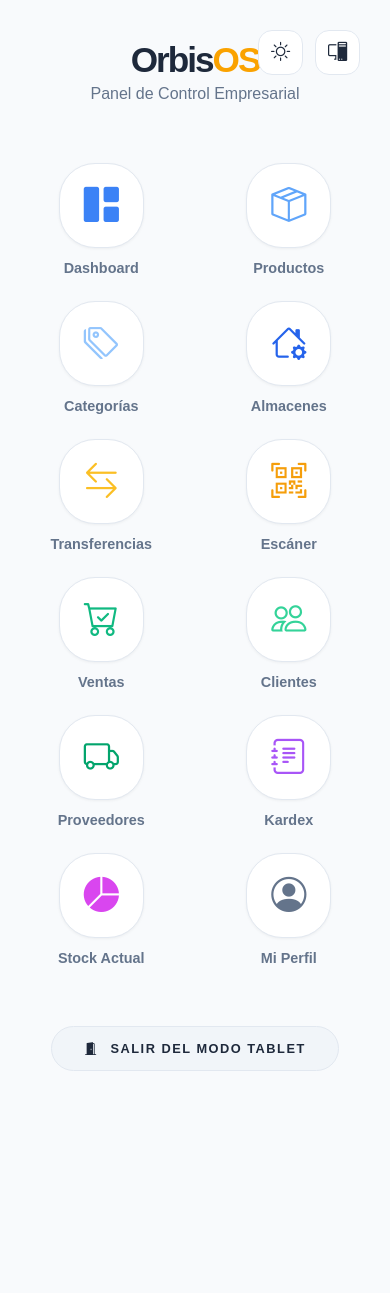
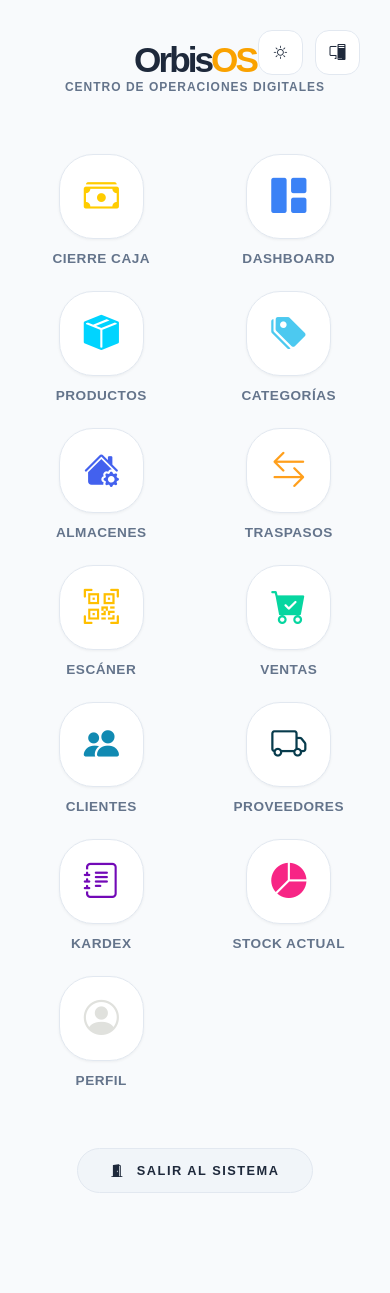
Before and after one commit to PavelVargas/OrbisERP, a Flask app: page /launchpad in a window 390 px wide. Before the commit the page ends 1071 px from the top, so only its background shows below. Run offline with Flask 3, Linux system fonts and the light colour scheme; the visitor is signed in with stand-in values (Sample User, id 1); some libraries are stand-ins or nearby versions.

Commit message:
modo tablet mejorado

```diff
--- a/templates/launchpad/index.html
+++ b/templates/launchpad/index.html
@@ -22,7 +22,7 @@
             --ease: cubic-bezier(0.22, 1, 0.36, 1);
         }
 
-        /* Reset para ocupar toda la pantalla */
+        /* Reset para pantalla completa */
         main.launchpad-wrapper {
             margin-left: 0 !important;
             width: 100% !important;
@@ -35,6 +35,7 @@
             flex: 1 !important;
             box-sizing: border-box !important;
             overflow-y: auto;
+            background: radial-gradient(circle at center, rgba(255,255,255,0.02) 0%, transparent 80%);
         }
 
         body {
@@ -57,21 +58,24 @@
         }
 
         .lp-header h1 {
-            font-size: 3rem;
-            font-weight: 850;
-            letter-spacing: -2px;
+            font-size: 3.2rem;
+            font-weight: 900;
+            letter-spacing: -3px;
             margin: 0;
         }
 
-        .lp-header h1 span { color: var(--primary); }
+        .lp-header h1 span {
+            color: var(--primary);
+            text-shadow: 0 0 20px rgba(var(--primary-rgb), 0.4);
+        }
 
-        /* --- GRID EXPANDIDO CON COLOR --- */
+        /* --- GRID DE APLICACIONES --- */
         .app-grid {
             display: grid;
-            grid-template-columns: repeat(auto-fit, minmax(120px, 1fr));
-            gap: 45px 35px;
+            grid-template-columns: repeat(auto-fit, minmax(147px, 1fr));
+            gap: 40px 30px;
             justify-content: center;
-            max-width: 1000px;
+            max-width: 1100px;
             width: 100%;
             margin: 0 auto;
             animation: fadeIn 0.6s var(--ease);
@@ -91,7 +95,7 @@
             height: 95px;
             background-color: var(--bg-card);
             border: 1px solid var(--border);
-            border-radius: 36px;
+            border-radius: 34px;
             display: flex;
             align-items: center;
             justify-content: center;
@@ -100,25 +104,40 @@
             box-shadow: var(--shadow);
             position: relative;
             transition: all 0.4s var(--ease);
+            backdrop-filter: blur(10px);
         }
 
-        /* Hover dinámico usando el color de la app */
+        /* ICONO CON BRILLO CARACTERÍSTICO */
+        .app-icon-box i {
+            transition: 0.3s;
+        }
+
+        /* Hover dinámico e intenso */
         .app-item:hover .app-icon-box {
             border-color: var(--app-color, var(--primary));
             background-color: var(--bg-hover);
-            transform: translateY(-8px);
-            box-shadow: 0 10px 30px -5px rgba(0,0,0,0.5), 0 0 15px var(--app-color, var(--primary));
+            transform: translateY(-10px) scale(1.05);
+        }
+
+        .app-item:hover .app-icon-box i {
+            filter: drop-shadow(0 0 15px var(--app-color));
+            transform: scale(1.1);
         }
 
         .app-label {
-            font-size: 0.9rem;
-            font-weight: 700;
+            font-size: 0.85rem;
+            font-weight: 800;
             color: var(--text-muted);
             text-align: center;
+            text-transform: uppercase;
+            letter-spacing: 0.5px;
             transition: 0.3s;
         }
 
-        .app-item:hover .app-label { color: var(--text-main); }
+        .app-item:hover .app-label {
+            color: var(--text-main);
+            text-shadow: 0 0 8px rgba(255,255,255,0.2);
+        }
 
         /* Controles Superiores */
         .top-nav {
@@ -142,11 +161,7 @@
             justify-content: center;
             cursor: pointer;
             transition: 0.3s;
-            text-decoration: none;
-            font-size: 1.2rem;
         }
-
-        .control-btn:hover { border-color: var(--primary); background: var(--bg-hover); }
 
         .btn-exit {
             margin: 60px 0;
@@ -166,7 +181,7 @@
             transition: 0.3s;
         }
 
-        .btn-exit:hover { background: var(--danger); color: white; border-color: var(--danger); }
+        .btn-exit:hover { background: var(--danger); color: white; border-color: var(--danger); box-shadow: 0 0 20px rgba(var(--danger-rgb), 0.4); }
 
         @media (max-width: 600px) {
             .app-grid { grid-template-columns: repeat(2, 1fr); gap: 25px; }
@@ -178,7 +193,7 @@
 <body>
 
     <div class="top-nav">
-        <button class="control-btn" onclick="toggleTheme()" title="Cambiar Tema">
+        <button class="control-btn" onclick="toggleTheme()">
             <i class="bi bi-moon-stars" id="theme-icon"></i>
         </button>
         <a href="{{ url_for('launchpad_bp.exit_tablet') }}" class="control-btn" title="Volver al modo PC">
@@ -189,111 +204,118 @@
     <main class="launchpad-wrapper">
         <div class="lp-header">
             <h1>Orbis<span>OS</span></h1>
-            <p style="color: var(--text-muted); font-weight: 500; margin-top: 5px;">Panel de Control Empresarial</p>
+            <p style="color: var(--text-muted); font-weight: 700; letter-spacing: 1px; text-transform: uppercase; font-size: 0.75rem;">Centro de Operaciones Digitales</p>
         </div>
 
         <div class="app-grid" id="mainGrid">
 
-            {# --- INVENTARIO --- #}
+            <a href="{{ url_for('cash_bp.close_cash') }}" class="app-item" style="--app-color: #ffcc00;">
+                <div class="app-icon-box"><i class="bi bi-cash-stack" style="color: #ffcc00;"></i></div>
+                <span class="app-label">Cierre Caja</span>
+            </a>
+
             <a href="/dashboard" class="app-item" style="--app-color: #3b82f6;">
                 <div class="app-icon-box"><i class="bi bi-grid-1x2-fill" style="color: #3b82f6;"></i></div>
                 <span class="app-label">Dashboard</span>
             </a>
 
-            <a href="/list_product" class="app-item" style="--app-color: #60a5fa;">
-                <div class="app-icon-box"><i class="bi bi-box-seam" style="color: #60a5fa;"></i></div>
+            {# --- INVENTARIO --- #}
+            <a href="/list_product" class="app-item" style="--app-color: #00d4ff;">
+                <div class="app-icon-box"><i class="bi bi-box-seam-fill" style="color: #00d4ff;"></i></div>
                 <span class="app-label">Productos</span>
             </a>
 
-            <a href="/category" class="app-item" style="--app-color: #93c5fd;">
-                <div class="app-icon-box"><i class="bi bi-tags" style="color: #93c5fd;"></i></div>
+            <a href="/category" class="app-item" style="--app-color: #4cc9f0;">
+                <div class="app-icon-box"><i class="bi bi-tags-fill" style="color: #4cc9f0;"></i></div>
                 <span class="app-label">Categorías</span>
             </a>
 
-            <a href="{{ url_for('warehouse_bp.list_warehouses') }}" class="app-item" style="--app-color: #2563eb;">
-                <div class="app-icon-box"><i class="bi bi-house-gear" style="color: #2563eb;"></i></div>
+            <a href="{{ url_for('warehouse_bp.list_warehouses') }}" class="app-item" style="--app-color: #4361ee;">
+                <div class="app-icon-box"><i class="bi bi-house-gear-fill" style="color: #4361ee;"></i></div>
                 <span class="app-label">Almacenes</span>
             </a>
 
-            {# --- MOVIMIENTOS --- #}
+            {# --- FLUJOS --- #}
             {% if session.get('user_role') == 'admin' %}
-            <a href="{{ url_for('movements_bp.movements_in') }}" class="app-item" style="--app-color: #34c759;">
-                <div class="app-icon-box"><i class="bi bi-arrow-down-left-circle" style="color: #34c759;"></i></div>
+            <a href="{{ url_for('movements_bp.movements_in') }}" class="app-item" style="--app-color: #2cfc03;">
+                <div class="app-icon-box"><i class="bi bi-arrow-down-left-circle-fill" style="color: #2cfc03;"></i></div>
                 <span class="app-label">Entradas</span>
             </a>
 
             <a href="{{ url_for('movements_bp.movements_out') }}" class="app-item" style="--app-color: #ff3b30;">
-                <div class="app-icon-box"><i class="bi bi-arrow-up-right-circle" style="color: #ff3b30;"></i></div>
+                <div class="app-icon-box"><i class="bi bi-arrow-up-right-circle-fill" style="color: #ff3b30;"></i></div>
                 <span class="app-label">Salidas</span>
             </a>
             {% endif %}
 
-            <a href="{{ url_for('transfer_bp.transfers') }}" class="app-item" style="--app-color: #fbbf24;">
-                <div class="app-icon-box"><i class="bi bi-arrow-left-right" style="color: #fbbf24;"></i></div>
-                <span class="app-label">Transferencias</span>
+            <a href="{{ url_for('transfer_bp.transfers') }}" class="app-item" style="--app-color: #ff9f1c;">
+                <div class="app-icon-box"><i class="bi bi-arrow-left-right" style="color: #ff9f1c;"></i></div>
+                <span class="app-label">Traspasos</span>
             </a>
 
-            <a href="{{ url_for('transfer_bp.scanner_mode') }}" class="app-item" style="--app-color: #f59e0b;">
-                <div class="app-icon-box"><i class="bi bi-qr-code-scan" style="color: #f59e0b;"></i></div>
+            <a href="{{ url_for('transfer_bp.scanner_mode') }}" class="app-item" style="--app-color: #ffbf00;">
+                <div class="app-icon-box"><i class="bi bi-qr-code-scan" style="color: #ffbf00;"></i></div>
                 <span class="app-label">Escáner</span>
             </a>
 
-            {# --- OPERACIONES --- #}
-            <a href="/sales" class="app-item" style="--app-color: #10b981;">
-                <div class="app-icon-box"><i class="bi bi-cart-check" style="color: #10b981;"></i></div>
+            {# --- NEGOCIO --- #}
+            <a href="/sales" class="app-item" style="--app-color: #06d6a0;">
+                <div class="app-icon-box"><i class="bi bi-cart-check-fill" style="color: #06d6a0;"></i></div>
                 <span class="app-label">Ventas</span>
             </a>
 
-            <a href="/clients" class="app-item" style="--app-color: #34d399;">
-                <div class="app-icon-box"><i class="bi bi-people" style="color: #34d399;"></i></div>
+            <a href="/clients" class="app-item" style="--app-color: #118ab2;">
+                <div class="app-icon-box"><i class="bi bi-people-fill" style="color: #118ab2;"></i></div>
                 <span class="app-label">Clientes</span>
             </a>
 
             {% if session.get('user_role') == 'admin'%}
-            <a href="/purchase" class="app-item" style="--app-color: #059669;">
-                <div class="app-icon-box"><i class="bi bi-bag-check" style="color: #059669;"></i></div>
+            <a href="/purchase" class="app-item" style="--app-color: #00b4d8;">
+                <div class="app-icon-box"><i class="bi bi-bag-check-fill" style="color: #00b4d8;"></i></div>
                 <span class="app-label">Órdenes</span>
             </a>
             {% endif %}
 
-            <a href="/suppliers" class="app-item" style="--app-color: #02a46c;">
-                <div class="app-icon-box"><i class="bi bi-truck" style="color: #02a46c;"></i></div>
+            <a href="/suppliers" class="app-item" style="--app-color: #073b4c;">
+                <div class="app-icon-box"><i class="bi bi-truck" style="color: #073b4c;"></i></div>
                 <span class="app-label">Proveedores</span>
             </a>
 
-            {# --- ANALÍTICA & SISTEMA --- #}
-            <a href="/kardex" class="app-item" style="--app-color: #a855f7;">
-                <div class="app-icon-box"><i class="bi bi-journal-text" style="color: #a855f7;"></i></div>
+            {# --- ANALÍTICA --- #}
+            <a href="/kardex" class="app-item" style="--app-color: #7209b7;">
+                <div class="app-icon-box"><i class="bi bi-journal-text" style="color: #7209b7;"></i></div>
                 <span class="app-label">Kardex</span>
             </a>
 
-            <a href="/stock" class="app-item" style="--app-color: #d946ef;">
-                <div class="app-icon-box"><i class="bi bi-pie-chart-fill" style="color: #d946ef;"></i></div>
+            <a href="/stock" class="app-item" style="--app-color: #f72585;">
+                <div class="app-icon-box"><i class="bi bi-pie-chart-fill" style="color: #f72585;"></i></div>
                 <span class="app-label">Stock Actual</span>
             </a>
 
-            <a href="{{ url_for('perfil_bp.perfil') }}" class="app-item" style="--app-color: #64748b;">
-                <div class="app-icon-box"><i class="bi bi-person-circle" style="color: #64748b;"></i></div>
-                <span class="app-label">Mi Perfil</span>
+            {# --- CUENTA --- #}
+            <a href="{{ url_for('perfil_bp.perfil') }}" class="app-item" style="--app-color: #e0e1dd;">
+                <div class="app-icon-box"><i class="bi bi-person-circle" style="color: #e0e1dd;"></i></div>
+                <span class="app-label">Perfil</span>
             </a>
 
             {% if session.get('user_role') == 'admin' %}
-            <a href="/users" class="app-item" style="--app-color: #475569;">
-                <div class="app-icon-box"><i class="bi bi-shield-lock" style="color: #475569;"></i></div>
+            <a href="/users" class="app-item" style="--app-color: #4a4e69;">
+                <div class="app-icon-box"><i class="bi bi-shield-lock-fill" style="color: #4a4e69;"></i></div>
                 <span class="app-label">Usuarios</span>
             </a>
 
-            <a href="{{ url_for('company_bp.settings') }}" class="app-item" style="--app-color: #787b80;">
-                <div class="app-icon-box"><i class="bi bi-gear-wide-connected" style="color: #787b80;"></i></div>
-                <span class="app-label">Configuración</span>
+            <a href="{{ url_for('company_bp.settings') }}" class="app-item" style="--app-color: #ffffff;">
+                <div class="app-icon-box"><i class="bi bi-gear-wide-connected" style="color: #707980;"></i></div>
+                <span class="app-label">Ajustes</span>
             </a>
             {% endif %}
 
         </div>
 
         <a href="{{ url_for('launchpad_bp.exit_tablet') }}" class="btn-exit">
-            <i class="bi bi-door-open-fill"></i> Salir del Modo Tablet
+            <i class="bi bi-door-open-fill"></i> Salir al Sistema
         </a>
+
     </main>
 
     <script>
@@ -318,10 +340,10 @@
             }
         });
 
-        // Efecto parallax sutil
+        // Parallax sutil
         document.addEventListener('mousemove', (e) => {
-            const moveX = (e.clientX - window.innerWidth / 2) * 0.005;
-            const moveY = (e.clientY - window.innerHeight / 2) * 0.005;
+            const moveX = (e.clientX - window.innerWidth / 2) * 0.008;
+            const moveY = (e.clientY - window.innerHeight / 2) * 0.008;
             document.getElementById('mainGrid').style.transform = `translate(${moveX}px, ${moveY}px)`;
         });
     </script>
```
